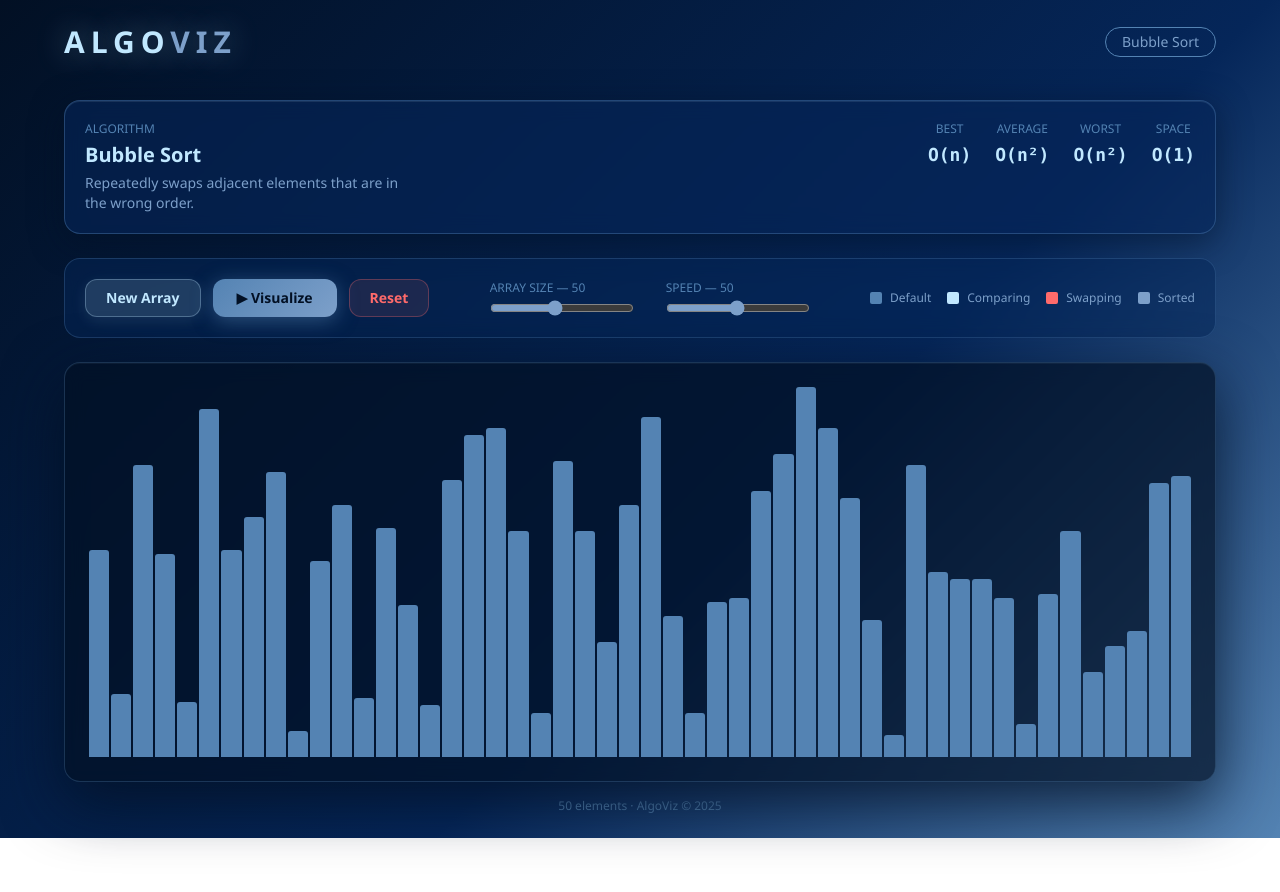
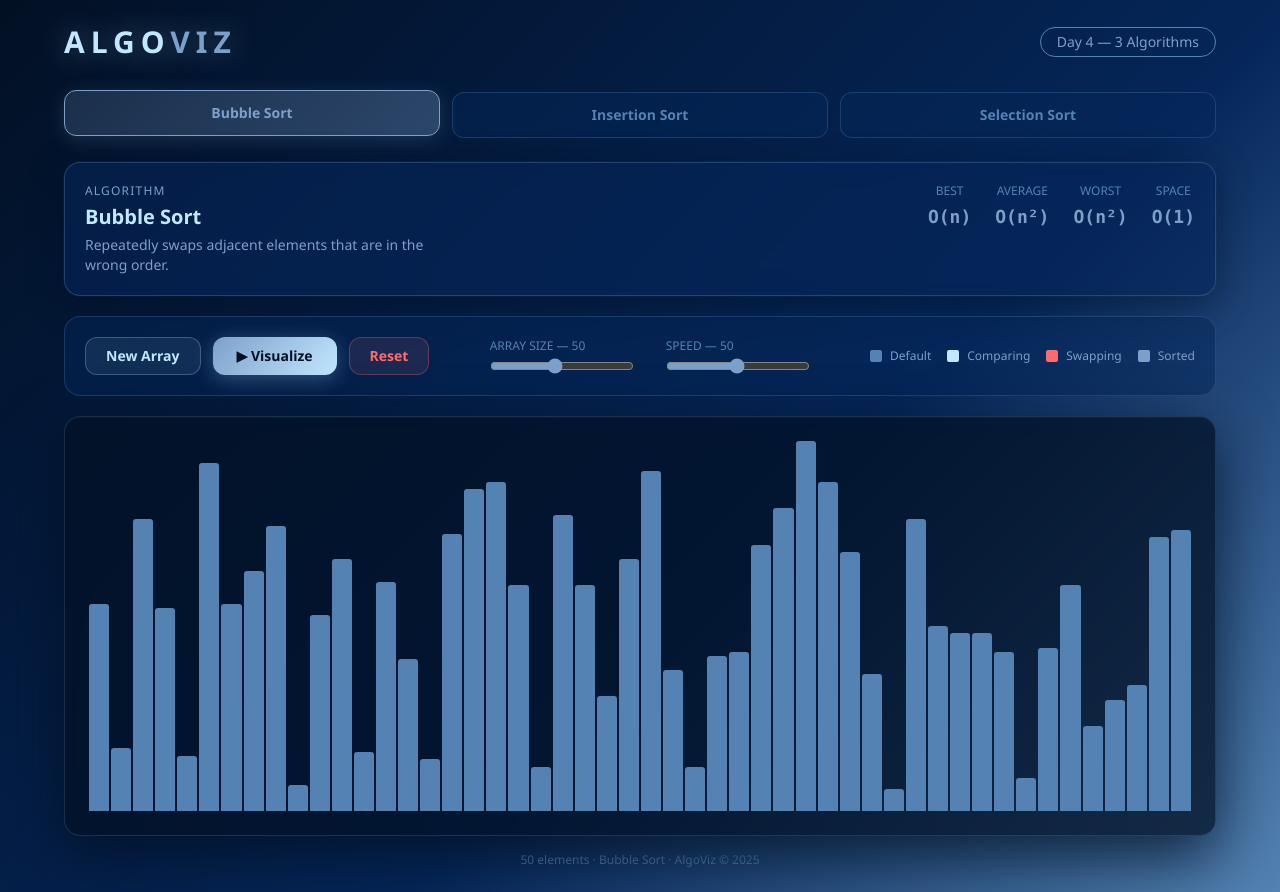
Before and after one commit to 2004-KritiRaj/algoviz, a React (Vite) app: page / in a window 1280 px wide. Before the commit the page ends 838 px from the top, so only its background shows below. Built offline with nearby package versions, Linux system fonts and the light colour scheme.

Commit message:
feat: insertion and selection sort visualization with step animation

```diff
--- /dev/null
+++ b/src/algorithms/insertionSort.js
@@ -0,0 +1,23 @@
+export function getInsertionSortSteps(array) {
+  const arr = [...array];
+  const steps = [];
+  const n = arr.length;
+
+  for (let i = 1; i < n; i++) {
+    let j = i;
+    while (j > 0) {
+      steps.push({ type: "compare", indices: [j, j - 1], array: [...arr] });
+      if (arr[j] < arr[j - 1]) {
+        [arr[j], arr[j - 1]] = [arr[j - 1], arr[j]];
+        steps.push({ type: "swap", indices: [j, j - 1], array: [...arr] });
+        j--;
+      } else {
+        break;
+      }
+    }
+    steps.push({ type: "sorted", index: i, array: [...arr] });
+  }
+
+  steps.push({ type: "done", array: [...arr] });
+  return steps;
+}
--- /dev/null
+++ b/src/algorithms/selectionSort.js
@@ -0,0 +1,26 @@
+export function getSelectionSortSteps(array) {
+  const arr = [...array];
+  const steps = [];
+  const n = arr.length;
+
+  for (let i = 0; i < n - 1; i++) {
+    let minIdx = i;
+
+    for (let j = i + 1; j < n; j++) {
+      steps.push({ type: "compare", indices: [minIdx, j], array: [...arr] });
+      if (arr[j] < arr[minIdx]) {
+        minIdx = j;
+      }
+    }
+
+    if (minIdx !== i) {
+      [arr[i], arr[minIdx]] = [arr[minIdx], arr[i]];
+      steps.push({ type: "swap", indices: [i, minIdx], array: [...arr] });
+    }
+
+    steps.push({ type: "sorted", index: i, array: [...arr] });
+  }
+
+  steps.push({ type: "done", array: [...arr] });
+  return steps;
+}
--- a/src/components/Visualizer.jsx
+++ b/src/components/Visualizer.jsx
@@ -2,13 +2,37 @@ import { useState, useRef } from "react";
 import ArrayBar from "./ArrayBar";
 import { generateRandomArray } from "../utils/arrayUtils";
 import { getBubbleSortSteps } from "../algorithms/bubbleSort";
+import { getInsertionSortSteps } from "../algorithms/insertionSort";
+import { getSelectionSortSteps } from "../algorithms/selectionSort";
 
-const ALGO_INFO = {
+const ALGOS = {
   bubble: {
     name: "Bubble Sort",
+    fn: getBubbleSortSteps,
     best: "O(n)", average: "O(n²)", worst: "O(n²)", space: "O(1)",
     desc: "Repeatedly swaps adjacent elements that are in the wrong order.",
+    color: "#7DA0CA",
   },
+  insertion: {
+    name: "Insertion Sort",
+    fn: getInsertionSortSteps,
+    best: "O(n)", average: "O(n²)", worst: "O(n²)", space: "O(1)",
+    desc: "Builds a sorted array one element at a time by inserting into position.",
+    color: "#A8D8A8",
+  },
+  selection: {
+    name: "Selection Sort",
+    fn: getSelectionSortSteps,
+    best: "O(n²)", average: "O(n²)", worst: "O(n²)", space: "O(1)",
+    desc: "Finds the minimum element and places it at the beginning each pass.",
+    color: "#FFB347",
+  },
+};
+
+const ALGO_COLORS = {
+  bubble:    { default: "#5483B3", comparing: "#C1E8FF", swapping: "#FF6B6B", sorted: "#7DA0CA" },
+  insertion: { default: "#3A7D44", comparing: "#A8D8A8", swapping: "#FF6B6B", sorted: "#52B788" },
+  selection: { default: "#A0522D", comparing: "#FFD9A0", swapping: "#FF6B6B", sorted: "#FFB347" },
 };
 
 export default function Visualizer() {
@@ -17,10 +41,12 @@ export default function Visualizer() {
   const [barColors, setBarColors] = useState({});
   const [isRunning, setIsRunning] = useState(false);
   const [speed, setSpeed] = useState(50);
-  const [algo] = useState("bubble");
+  const [algo, setAlgo] = useState("bubble");
   const timeoutsRef = useRef([]);
 
   const maxValue = Math.max(...array);
+  const info = ALGOS[algo];
+  const palette = ALGO_COLORS[algo];
 
   function handleNewArray() {
     timeoutsRef.current.forEach(clearTimeout);
@@ -37,10 +63,17 @@ export default function Visualizer() {
     setIsRunning(false);
   }
 
+  function handleAlgoChange(newAlgo) {
+    if (isRunning) return;
+    setAlgo(newAlgo);
+    setBarColors({});
+    setArray(generateRandomArray(arraySize));
+  }
+
   function handleVisualize() {
     if (isRunning) return;
     setIsRunning(true);
-    const steps = getBubbleSortSteps(array);
+    const steps = info.fn(array);
     const delay = 105 - speed;
 
     steps.forEach((step, i) => {
@@ -76,8 +109,6 @@ export default function Visualizer() {
     setIsRunning(false);
   }
 
-  const info = ALGO_INFO[algo];
-
   return (
     <div
       className="min-h-screen flex flex-col items-center p-6"
@@ -87,39 +118,60 @@ export default function Visualizer() {
       }}
     >
       {/* Navbar */}
-      <div className="w-full max-w-6xl flex justify-between items-center mb-10">
+      <div className="w-full max-w-6xl flex justify-between items-center mb-8">
         <h1
           className="text-3xl font-bold tracking-widest"
-          style={{
-            color: "#C1E8FF",
-            textShadow: "0 0 30px rgba(193,232,255,0.4)",
-            letterSpacing: "0.2em",
-          }}
+          style={{ color: "#C1E8FF", textShadow: "0 0 30px rgba(193,232,255,0.4)", letterSpacing: "0.2em" }}
         >
           ALGO<span style={{ color: "#7DA0CA" }}>VIZ</span>
         </h1>
-        <span
-          className="text-sm px-4 py-1 rounded-full border"
-          style={{ borderColor: "#5483B3", color: "#7DA0CA" }}
+        <span className="text-sm px-4 py-1 rounded-full border" style={{ borderColor: "#5483B3", color: "#7DA0CA" }}>
+          Day 4 — 3 Algorithms
+        </span>
+      </div>
+
+      {/* Algorithm Selector */}
+      <div className="w-full max-w-6xl flex gap-3 mb-6 flex-wrap">
+        {Object.entries(ALGOS).map(([key, val]) => (
+          <button
+            key={key}
+            onClick={() => handleAlgoChange(key)}
+            disabled={isRunning}
+            className="flex-1 py-3 rounded-xl font-semibold text-sm transition-all"
+            style={{
+              background: algo === key
+                ? `linear-gradient(135deg, ${val.color}33, ${val.color}55)`
+                : "rgba(5,38,89,0.5)",
+              border: algo === key
+                ? `1.5px solid ${val.color}`
+                : "1px solid rgba(84,131,179,0.3)",
+              color: algo === key ? val.color : "#5483B3",
+              cursor: isRunning ? "not-allowed" : "pointer",
+              boxShadow: algo === key ? `0 4px 20px ${val.color}33` : "none",
+              transform: algo === key ? "translateY(-2px)" : "none",
+            }}
           >
-          Bubble Sort
-        </span>
+            {val.name}
+          </button>
+        ))}
       </div>
 
       {/* Info Card */}
       <div
-        className="w-full max-w-6xl rounded-2xl p-5 mb-6 flex flex-wrap gap-6 justify-between items-start"
+        className="w-full max-w-6xl rounded-2xl p-5 mb-5"
         style={{
-          background: "rgba(5, 38, 89, 0.6)",
-          border: "1px solid rgba(84,131,179,0.4)",
+          background: "rgba(5,38,89,0.6)",
+          border: `1px solid ${info.color}44`,
           backdropFilter: "blur(10px)",
-          boxShadow: "0 8px 32px rgba(2,16,36,0.5), inset 0 1px 0 rgba(193,232,255,0.1)",
+          boxShadow: `0 8px 32px rgba(2,16,36,0.5), 0 0 0 1px ${info.color}11`,
+          transition: "all 0.4s ease",
         }}
       >
+        <div className="flex flex-wrap gap-6 justify-between items-start">
           <div>
-          <p className="text-xs mb-1" style={{ color: "#5483B3" }}>ALGORITHM</p>
+            <p className="text-xs mb-1" style={{ color: info.color, letterSpacing: "0.1em" }}>ALGORITHM</p>
             <p className="text-xl font-bold" style={{ color: "#C1E8FF" }}>{info.name}</p>
-          <p className="text-sm mt-1 max-w-xs" style={{ color: "#7DA0CA" }}>{info.desc}</p>
+            <p className="text-sm mt-1 max-w-sm" style={{ color: "#7DA0CA" }}>{info.desc}</p>
           </div>
           <div className="flex gap-6 flex-wrap">
             {[
@@ -130,33 +182,32 @@ export default function Visualizer() {
             ].map(({ label, value }) => (
               <div key={label} className="text-center">
                 <p className="text-xs mb-1" style={{ color: "#5483B3" }}>{label}</p>
-              <p className="text-lg font-mono font-bold" style={{ color: "#C1E8FF" }}>{value}</p>
+                <p className="text-lg font-mono font-bold" style={{ color: info.color }}>{value}</p>
               </div>
             ))}
+          </div>
         </div>
       </div>
 
       {/* Controls */}
       <div
-        className="w-full max-w-6xl rounded-2xl p-5 mb-6 flex flex-wrap gap-6 items-center justify-between"
+        className="w-full max-w-6xl rounded-2xl p-5 mb-5 flex flex-wrap gap-6 items-center justify-between"
         style={{
-          background: "rgba(5, 38, 89, 0.5)",
+          background: "rgba(5,38,89,0.5)",
           border: "1px solid rgba(84,131,179,0.3)",
           backdropFilter: "blur(10px)",
         }}
       >
-        {/* Buttons */}
         <div className="flex gap-3 flex-wrap">
           <button
             onClick={handleNewArray}
             disabled={isRunning}
-            className="px-5 py-2 rounded-xl font-semibold text-sm transition-all"
+            className="px-5 py-2 rounded-xl font-semibold text-sm"
             style={{
-              background: isRunning ? "rgba(84,131,179,0.2)" : "rgba(193,232,255,0.15)",
-              border: "1px solid rgba(193,232,255,0.3)",
+              background: "rgba(193,232,255,0.08)",
+              border: "1px solid rgba(193,232,255,0.25)",
               color: "#C1E8FF",
               cursor: isRunning ? "not-allowed" : "pointer",
-              boxShadow: isRunning ? "none" : "0 4px 15px rgba(193,232,255,0.1)",
             }}
           >
             New Array
@@ -164,14 +215,15 @@ export default function Visualizer() {
           <button
             onClick={handleVisualize}
             disabled={isRunning}
-            className="px-6 py-2 rounded-xl font-semibold text-sm transition-all"
+            className="px-6 py-2 rounded-xl font-semibold text-sm"
             style={{
-              background: isRunning ? "rgba(84,131,179,0.3)" : "linear-gradient(135deg, #5483B3, #7DA0CA)",
+              background: isRunning ? "rgba(84,131,179,0.3)" : `linear-gradient(135deg, ${info.color}, #C1E8FF)`,
               border: "none",
               color: "#021024",
               cursor: isRunning ? "not-allowed" : "pointer",
-              boxShadow: isRunning ? "none" : "0 4px 20px rgba(84,131,179,0.5)",
               fontWeight: "700",
+              boxShadow: isRunning ? "none" : `0 4px 20px ${info.color}66`,
+              transition: "all 0.3s",
             }}
           >
             {isRunning ? "Running..." : "▶ Visualize"}
@@ -190,41 +242,28 @@ export default function Visualizer() {
           </button>
         </div>
 
-        {/* Sliders */}
         <div className="flex gap-8 flex-wrap items-center">
           <div className="flex flex-col gap-1">
-            <label className="text-xs" style={{ color: "#5483B3" }}>
-              ARRAY SIZE — {arraySize}
-            </label>
-            <input
-              type="range" min="10" max="100"
-              value={arraySize} onChange={handleSizeChange}
-              disabled={isRunning}
-              className="w-36 accent-[#7DA0CA]"
-            />
+            <label className="text-xs" style={{ color: "#5483B3" }}>ARRAY SIZE — {arraySize}</label>
+            <input type="range" min="10" max="100" value={arraySize} onChange={handleSizeChange}
+              disabled={isRunning} className="w-36 accent-[#7DA0CA]" />
           </div>
           <div className="flex flex-col gap-1">
-            <label className="text-xs" style={{ color: "#5483B3" }}>
-              SPEED — {speed}
-            </label>
-            <input
-              type="range" min="1" max="100"
-              value={speed} onChange={e => setSpeed(Number(e.target.value))}
-              className="w-36 accent-[#7DA0CA]"
-            />
+            <label className="text-xs" style={{ color: "#5483B3" }}>SPEED — {speed}</label>
+            <input type="range" min="1" max="100" value={speed}
+              onChange={e => setSpeed(Number(e.target.value))} className="w-36 accent-[#7DA0CA]" />
           </div>
         </div>
 
-        {/* Legend */}
         <div className="flex gap-4 flex-wrap">
           {[
-            { color: "#5483B3", label: "Default" },
-            { color: "#C1E8FF", label: "Comparing" },
-            { color: "#FF6B6B", label: "Swapping" },
-            { color: "#7DA0CA", label: "Sorted" },
-          ].map(({ color, label }) => (
+            { label: "Default", key: "default" },
+            { label: "Comparing", key: "comparing" },
+            { label: "Swapping", key: "swapping" },
+            { label: "Sorted", key: "sorted" },
+          ].map(({ label, key }) => (
             <div key={label} className="flex items-center gap-2">
-              <div className="w-3 h-3 rounded-sm" style={{ background: color }} />
+              <div className="w-3 h-3 rounded-sm" style={{ background: palette[key] }} />
               <span className="text-xs" style={{ color: "#7DA0CA" }}>{label}</span>
             </div>
           ))}
@@ -235,28 +274,42 @@ export default function Visualizer() {
       <div
         className="w-full max-w-6xl rounded-2xl p-6"
         style={{
-          background: "rgba(2, 16, 36, 0.7)",
-          border: "1px solid rgba(84,131,179,0.3)",
+          background: "rgba(2,16,36,0.75)",
+          border: `1px solid ${info.color}33`,
           backdropFilter: "blur(10px)",
-          boxShadow: "0 20px 60px rgba(2,16,36,0.8), inset 0 1px 0 rgba(193,232,255,0.05)",
+          boxShadow: `0 20px 60px rgba(2,16,36,0.8), inset 0 1px 0 ${info.color}11`,
           height: "420px",
+          transition: "border-color 0.4s ease",
         }}
       >
         <div className="flex items-end gap-[2px] h-full w-full">
-          {array.map((value, index) => (
+          {array.map((value, index) => {
+            const colorKey = barColors[index] || "default";
+            const barColor = palette[colorKey];
+            const glow = colorKey === "comparing"
+              ? `0 0 8px ${palette.comparing}99`
+              : colorKey === "swapping"
+              ? `0 0 8px ${palette.swapping}99`
+              : "none";
+
+            return (
               <div key={index} className="flex-1 h-full flex items-end">
-              <ArrayBar
-                value={value}
-                maxValue={maxValue}
-                color={barColors[index] || "default"}
+                <div
+                  className="rounded-t-[3px] transition-all duration-75 w-full"
+                  style={{
+                    height: `${(value / maxValue) * 100}%`,
+                    background: barColor,
+                    boxShadow: glow,
+                  }}
                 />
               </div>
-          ))}
+            );
+          })}
         </div>
       </div>
 
       <p className="mt-4 text-xs" style={{ color: "#5483B3" }}>
-        {array.length} elements · AlgoViz © 2025
+        {array.length} elements · {info.name} · AlgoViz © 2025
       </p>
     </div>
   );
```
Also changed, not shown: src/algorithms/mergeSort.js (added). Lines whose indentation alone changed are shown as unchanged.
